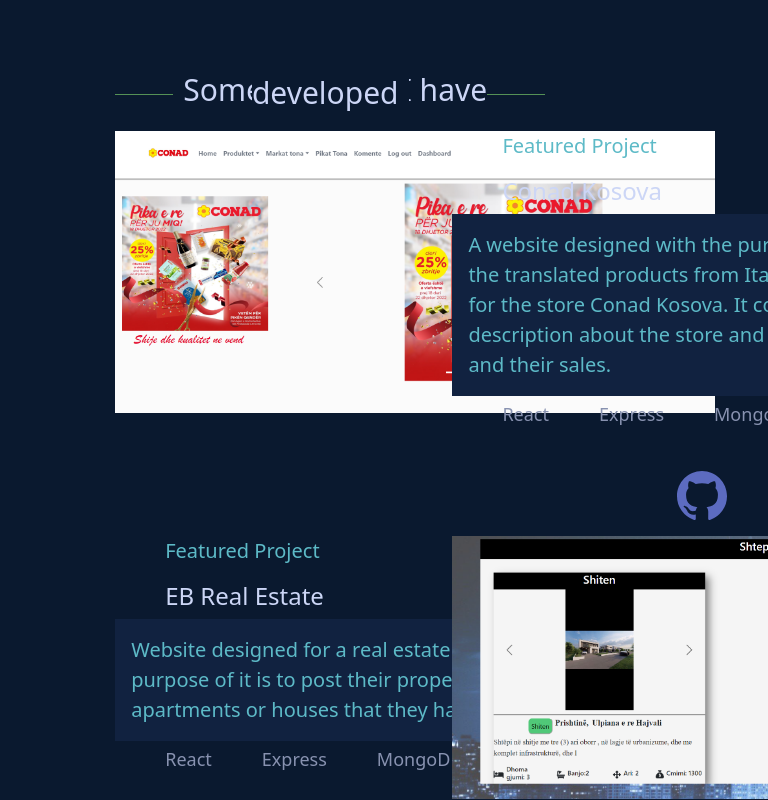
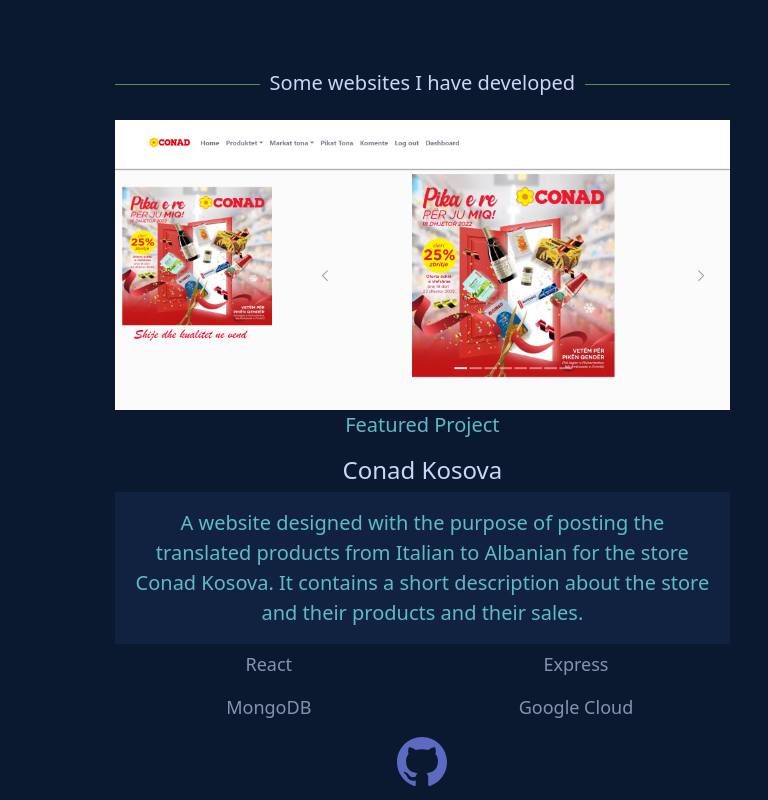
Before and after one commit to EgzonBajrami/portfolio-react, a React (Create React App) app: page / in a window 768 px wide. Shown: the part 1600-2400 px from the top of the page. Built offline with nearby package versions, Linux system fonts and the light colour scheme.

Commit message:
addedTablet and mobileChanges

```diff
--- a/src/components/AboutMe/AboutMe.css
+++ b/src/components/AboutMe/AboutMe.css
@@ -139,3 +139,17 @@
     }
 
 }
+
+@media screen and (min-width:601px) and (max-width:1000px){
+    .frameworks{
+        width:70%;
+        margin-left:5%;
+        display:grid;
+        grid-template:auto/50% 50%;
+        grid-gap:30px;
+        grid-column-gap:150px;
+
+    }
+
+
+}
--- a/src/components/Contact/Contact.css
+++ b/src/components/Contact/Contact.css
@@ -1,6 +1,8 @@
 .contact-wrapper{
     display:flex;
     flex-direction:column;
+    height:auto;
+    width:100%;
 }
 .contact-firstText{
     display:flex;
@@ -41,3 +43,34 @@
     }
 
 }
+@media screen and (min-width:601px) and (max-width:1000px){
+
+    .contact-firstText{
+        display:flex;
+        text-align:center;
+        justify-content: center;
+        margin-left:0%;
+        height:100px;
+    }
+    .contact-firstText p{
+        text-align:center;
+        color: rgb(204,214,246);
+        font-size:30px;
+
+    }
+    .contact-secondText{
+        display:flex;
+        justify-content: center;
+        text-align:center;
+        width:100%;
+       padding:1rem;
+
+    }
+    .contact-secondText p{
+        color: rgb(136,146,176);
+        text-align:center;
+        font-size:20px;
+
+    }
+
+}
--- a/src/components/Intro/Intro.css
+++ b/src/components/Intro/Intro.css
@@ -50,3 +50,18 @@
     }
 
 }
+
+@media screen and (min-width:601px) and (max-width:1000px){
+    .hello-div{
+        display:flex;
+        flex-direction:column;
+        justify-content: center;
+    }
+
+
+    .hello-div-inside{
+        width:100%;
+        padding:0.5rem;
+    }
+
+}
--- a/src/components/Projects/Projects.css
+++ b/src/components/Projects/Projects.css
@@ -1,3 +1,4 @@
+
 .projects-container{
     display:flex;
     flex-direction:column;
@@ -27,6 +28,15 @@
     width:60%;
 
     height:auto;
+}
+.insideProjects-img2{
+    width:60%;
+    height:auto;
+}
+.insideProjects-img2 img{
+    width:600px;
+    height:auto;
+    max-height:100%;
 }
 .insideProjects-img img{
     width:600px;
@@ -94,6 +104,13 @@
     object-position:50% 50%;
 }
 @media screen and (max-width:600px){
+    .insideProjects .insideProjects-txt{
+        -webkit-box-ordinal-group: 2;
+        -moz-box-ordinal-group: 2;
+        -ms-flex-order: 2;
+        -webkit-order: 2;
+        order: 2;
+    }
     .projects-firstText p{
         width: 100%;
         text-align: center;
@@ -121,6 +138,16 @@
         height:auto;
     }
     .insideProjects-img img{
+        width:100%;
+        height:auto;
+        max-height:100%;
+    }
+    .insideProjects-img2{
+        width:100%;
+
+        height:auto;
+    }
+    .insideProjects-img2 img{
         width:100%;
         height:auto;
         max-height:100%;
@@ -174,3 +201,111 @@
 
 
 }
+
+@media screen and (min-width:601px) and (max-width:1000px){
+
+    .projects-container{
+        display:flex;
+        flex-direction:column;
+        width:100%;
+        height:2800px;
+    }
+
+    .insideProjects .insideProjects-txt{
+        -webkit-box-ordinal-group: 2;
+        -moz-box-ordinal-group: 2;
+        -ms-flex-order: 2;
+        -webkit-order: 2;
+        order: 2;
+    }
+    .projects-firstText p{
+        width: 100%;
+        text-align: center;
+        border-bottom: 1px solid rgb(85, 145, 86) ;
+        line-height: 0.1em;
+        margin: 10px 0 20px;
+        font-size:20px;
+        color:rgb(204,214,246);
+    }
+    .projects-firstText p span{
+        background-color:rgb(10,25,47) !important;
+        padding:0 10px;
+    }
+    .insideProjects {
+        margin-top:2.5%;
+        display:flex;
+        flex-direction:column;
+        width:100%;
+
+        grid-column-gap:30px;
+    }
+    .insideProjects-img{
+        width:100%;
+
+        height:auto;
+    }
+    .insideProjects-img img{
+        width:100%;
+        height:auto;
+        max-height:100%;
+    }
+    .insideProjects-img2{
+        width:100%;
+
+        height:auto;
+    }
+    .insideProjects-img2 img{
+        width:100%;
+        height:auto;
+        max-height:100%;
+    }
+    .insideProjects-txt{
+        width:100%;
+
+
+
+
+        display:flex;
+        flex-direction:column;
+        justify-content: center;
+
+    }
+    .insideProjects-txt p{
+        margin-left:0%;
+        text-align:center;
+        color:rgb(93, 186, 199) !important;
+        font-size:20px;
+
+    }
+    .insideProjects-txt h3{
+        margin-left:0%;
+        text-align:center;
+        text-transform:none;
+        color: rgb(204,214,246);
+        font-size:24px;
+
+    }
+    .text-container{
+        display:flex;
+        flex-direction:column;
+        justify-content: center;
+        text-align:center;
+        background-color:rgb(17,34,64);
+        width:100%;
+        color:rgb(93, 186, 199) !important;
+        font-size:20px;
+        padding:1rem;
+    }
+    .tech-container{
+        display:grid;
+        margin-top:1%;
+        grid-template:auto/50% 50%;
+    }
+    .tech-container p{
+        color: rgb(136,146,176) !important;
+        font-size:18px;
+
+    }
+
+
+}
--- a/src/components/Projects/Projects.jsx
+++ b/src/components/Projects/Projects.jsx
@@ -73,7 +73,7 @@
     </div>
     <a target="_blank"  rel="noreferrer" href="https://www.eb-patundshmeri.com/">
 
-    <div className="insideProjects-img">
+    <div className="insideProjects-img2">
         <img src={ebrealestate} alt="eb-realestate" />
     </div>
     </a>
@@ -140,7 +140,7 @@
     </div>
     <a target="_blank"  rel="noreferrer" href="https://reliable-manatee-d8cd77.netlify.app/">
 
-    <div className="insideProjects-img">
+    <div className="insideProjects-img2">
         <img src={ecommerce} alt="e-commerce" />
     </div>
     </a>
--- a/src/index.css
+++ b/src/index.css
@@ -1,3 +1,8 @@
+*{
+  margin:0;
+  padding:0;
+  box-sizing:border-box;
+}
 html{
   margin:0;
 
--- a/src/pages/MainPage/MainPage.css
+++ b/src/pages/MainPage/MainPage.css
@@ -3,18 +3,24 @@
     flex-direction:column;
     margin-left:15%;
     width:80%;
+    height:auto;
 }
 .intro-container{
     margin-top:5%;
 }
 .about-me{
     margin-top:15%;
+    height:auto;
 }
 .projects{
+    display:flex;
     margin-top:15%;
+
 }
 .contact{
+
     margin-top:15%;
+    height:auto;
 }
 @media  screen and (max-width:600px){
     .wrapper{
@@ -29,3 +35,13 @@
 
 
 }
+
+@media screen and (min-width:601px) and (max-width:1000px){
+
+    .contact{
+
+        height:1100px;
+        overflow-x:visible;
+    }
+
+}
```
